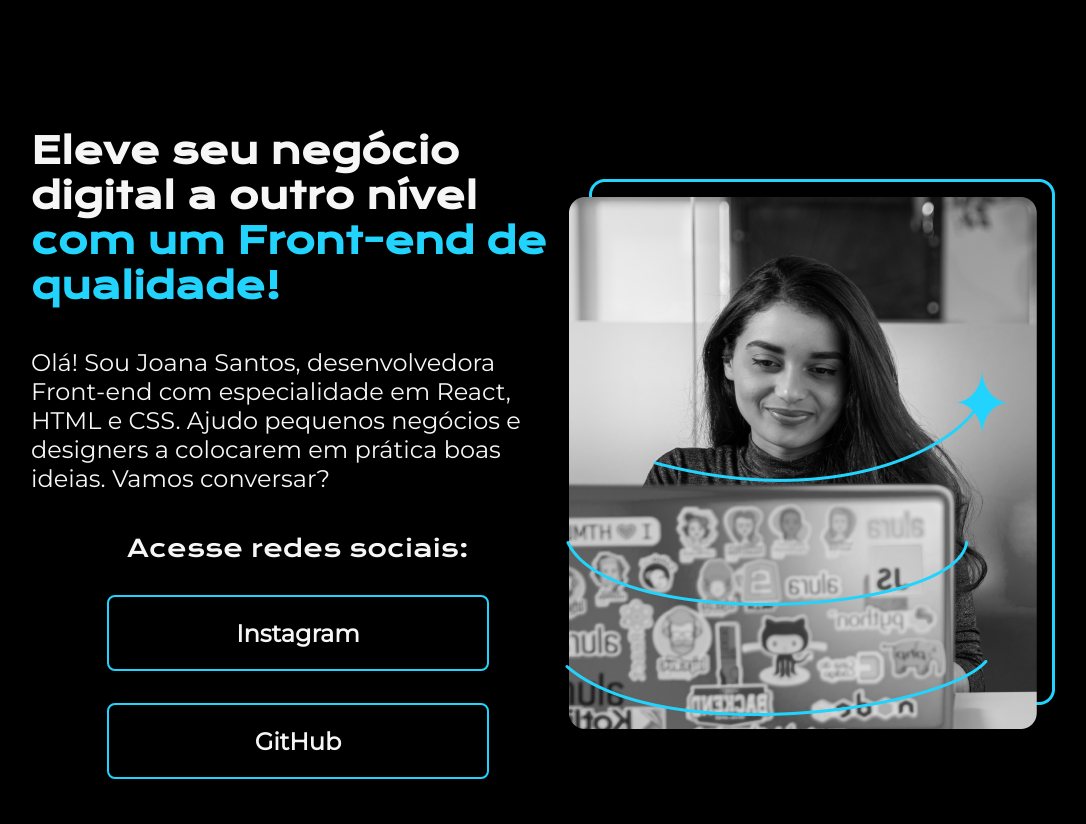
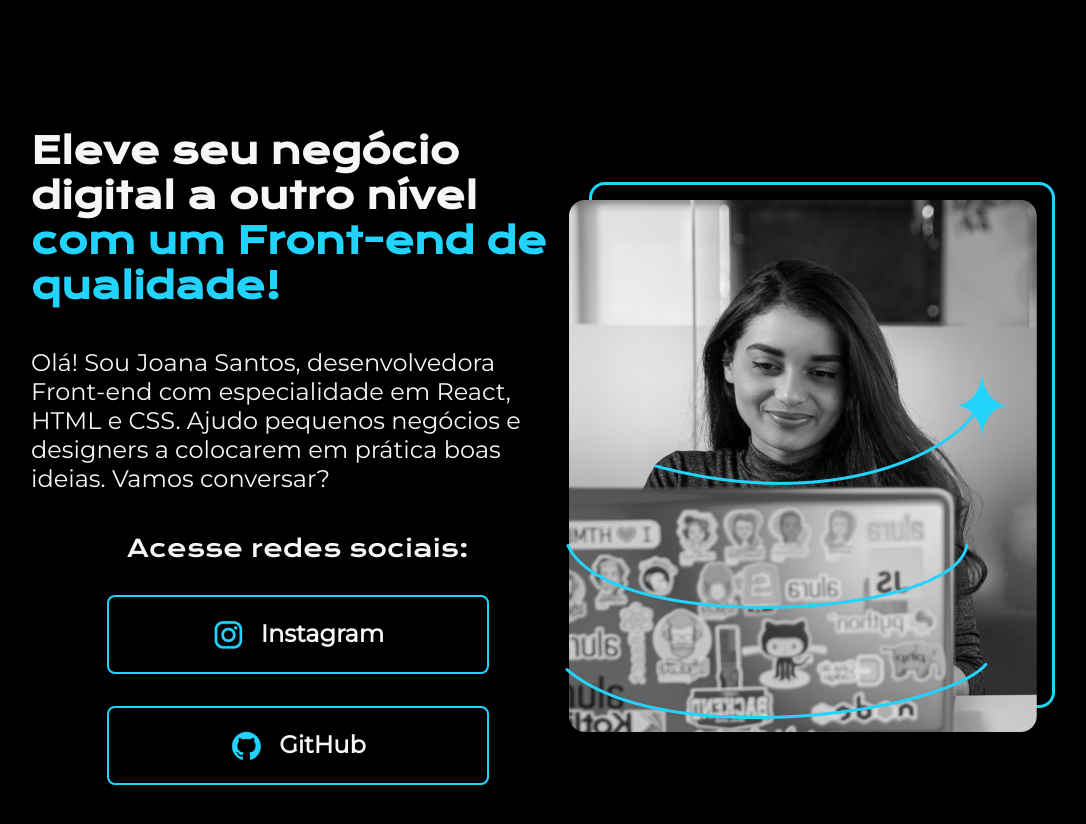
Before and after one commit to RicardoCCossa/Portfolio, a plain HTML site: page index.html in a window 1280 px wide. Shown: the whole page, without its empty margins (97-1183 px from the left). Drawn offline with nearby package versions, Linux system fonts and the light colour scheme.

Commit message:
usando gap

```diff
--- a/css/style.css
+++ b/css/style.css
@@ -1,29 +1,73 @@
-* {
+*{
+    margin: 0;
     padding: 0;
-    margin: 0;
 }
 
-body {
-
+body{
     height: 100vh;
     box-sizing: border-box;
-    background-color: black;
-    color: #f6f6f6;
+    background-color: #000000;
+    color: #F6F6F6;
 }
 
-.titulo-principal {
+.titulo-destaque{
     color: #22D4FD;
 }
+.apresentacao{
+    margin: 10%;
+    display: flex;
+    align-items: center;
+    justify-content: space-between;
+}
 
-.apresentacao {
+.apresentacao__conteudo {
+    width: 615px;
     display: flex;
+    flex-direction: column;
+    gap: 40px;
+}
+
+.apresentacao__conteudo__titulo {
+    font-size: 36px;
+    font-family: "Krona One", sans-serif;
+}
+
+.apresentacao__conteudo__paragrafo {
+    font-size: 24px;
+    font-family: "Montserrat", sans-serif;
+}
+
+.apresentacao__links {
+    display: flex;
+    flex-direction: column;
+    justify-content: space-between;
+    gap: 32px;
     align-items: center;
 }
 
-.botao {
-    background-color: rgb(170, 221, 224);
-    border-radius: 10px;
-    padding: 10px;
+.apresentacao__links__titulo {
+    font-family: "Krona One", sans-serif;
+    font-weight: 400;
+    font-size: 24px;
+}
+
+.apresentacao__links__link {
+    /*background-color: #22D4FD;*/
+    display: flex;
+    justify-content: center;
+    gap: 16px;
+    border: 2px solid #22D4FD;
+    width: 378px;
+    text-align: center;
+    border-radius: 8px;
+    font-size: 24px;
+    padding: 21.5px 0;
     text-decoration: none;
-    text-transform: capitalize;
+    color: #f6f6f6;
+    font-family: "Montserrat", sans-serif;
+    font-weight: 600;
 }
+
+.apresentacao__links__link:hover {
+    background-color: #272727;
+}
--- a/index.html
+++ b/index.html
@@ -6,7 +6,7 @@
     <meta name="viewport" content="width=device-width, initial-scale=1.0">
 
     <title>Portifolio</title>
-    <link rel="stylesheet" href="style.css">
+    <link rel="stylesheet" href="css/style.css">
     <link href="https://fonts.googleapis.com/css2?family=Krona+One&family=Montserrat:ital@0;1&display=swap" rel="stylesheet">
 
 </head>
@@ -24,8 +24,14 @@
                 conversar?</p>
             <div class="apresentacao__links">
                 <h2 class="apresentacao__links__titulo">Acesse redes sociais:</h2>
-            <a class="apresentacao__links__link" href="https://instagram.com/rafaballerini">Instagram</a>
-            <a class="apresentacao__links__link" href="https://github.com/guilhermeonrails">GitHub</a>
+            <a class="apresentacao__links__link" href="https://instagram.com/rafaballerini">
+                <img src="./assets/instagram.png" alt="instagram">
+                Instagram
+            </a>
+            <a class="apresentacao__links__link" href="https://github.com/guilhermeonrails">
+                <img src="./assets/github.png" alt="GitHub">
+                GitHub
+            </a>
             </div>
             </section>
             <img src="./assets/Imagem.png" alt="Foto da Joana Santos programando">
--- a/style.css
+++ /dev/null
@@ -1,66 +0,0 @@
-*{
-    margin: 0;
-    padding: 0;
-}
-
-body{
-    height: 100vh;
-    box-sizing: border-box;
-    background-color: #000000;
-    color: #F6F6F6;
-}
-
-.titulo-destaque{
-    color: #22D4FD;
-}
-.apresentacao{
-    margin: 10%;
-    display: flex;
-    align-items: center;
-    justify-content: space-between;
-}
-
-.apresentacao__conteudo {
-    width: 615px;
-    display: flex;
-    flex-direction: column;
-    gap: 40px;
-}
-
-.apresentacao__conteudo__titulo {
-    font-size: 36px;
-    font-family: "Krona One", sans-serif;
-}
-
-.apresentacao__conteudo__paragrafo {
-    font-size: 24px;
-    font-family: "Montserrat", sans-serif;
-}
-
-.apresentacao__links {
-    display: flex;
-    flex-direction: column;
-    justify-content: space-between;
-    gap: 32px;
-    align-items: center;
-}
-
-.apresentacao__links__titulo {
-    font-family: "Krona One", sans-serif;
-    font-weight: 400;
-    font-size: 24px;
-}
-
-.apresentacao__links__link {
-    /*background-color: #22D4FD;*/
-    border: 2px solid #22D4FD;
-    width: 378px;
-    text-align: center;
-    border-radius: 8px;
-    font-size: 24px;
-    padding: 21.5px 0;
-    text-decoration: none;
-    color: #f6f6f6;
-    font-family: "Montserrat", sans-serif;
-    font-weight: 600;
-}
```
